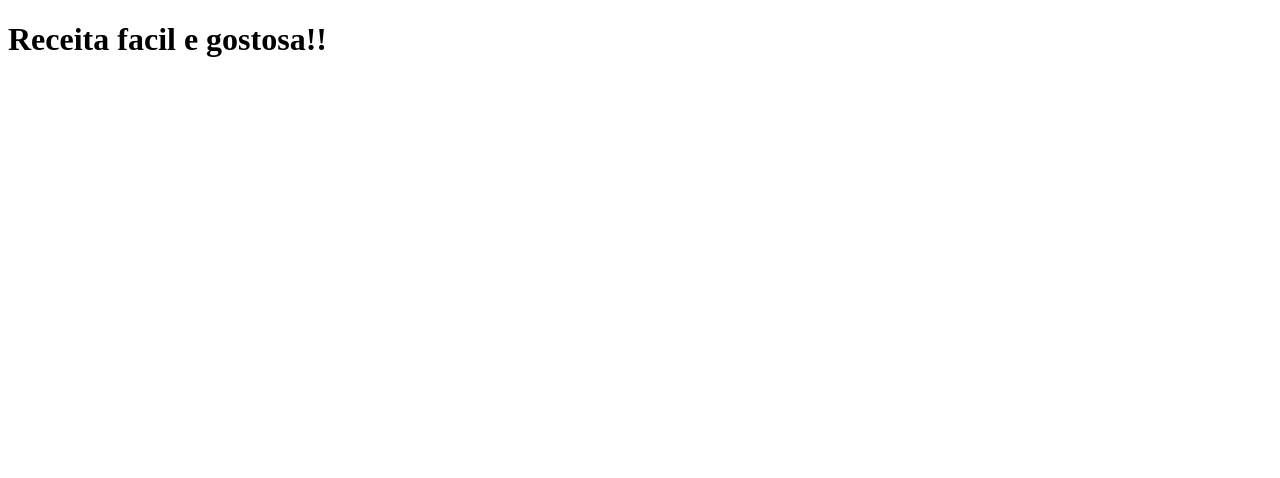
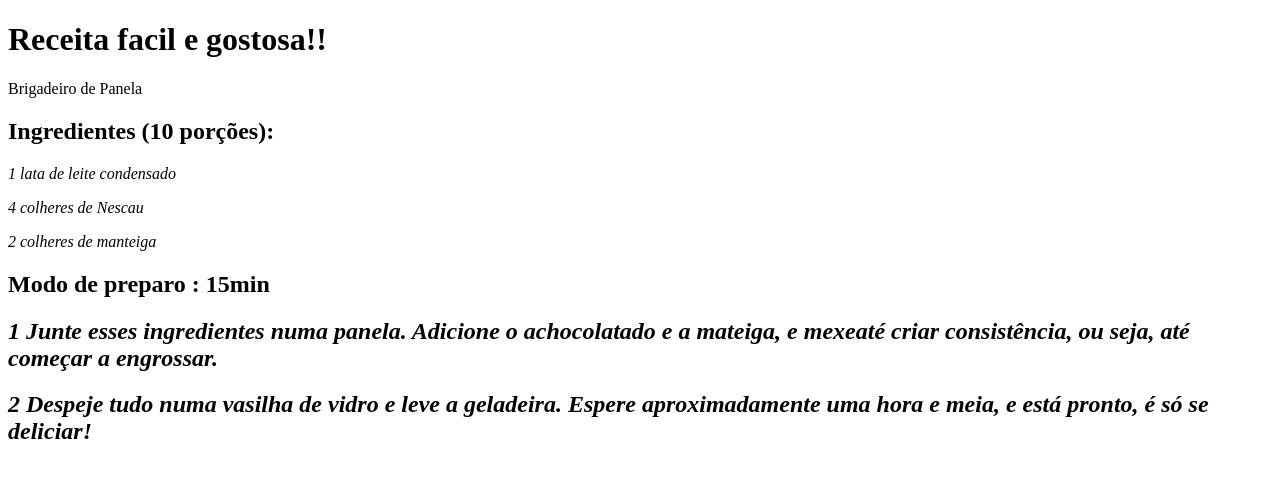
Before and after one commit to elainedemarck/Projeto-da-Eaine, a plain HTML site: page index.html in a window 1280 px wide. Drawn offline with Linux system fonts and the light colour scheme.

Commit message:
projeto aula 21

```diff
--- a/index.html
+++ b/index.html
@@ -7,9 +7,27 @@
     <link rel="stylesheet" href="style.css">
 </head>
 <body>
-    <head>
+    <header>
         <h1>Receita facil e gostosa!!</h1>
+        <p>Brigadeiro de Panela</p>
+    </header>
+    <section class="linha">
+        <h2 class="texto um"> Ingredientes (10 porções):</h2>
+        <p class="paragrafo"><em>1 lata de leite condensado</em></p>
+        <p class="paragrafo"><em>4 colheres de Nescau</em></p>
+        <p class="paragrafo"><em>2 colheres de manteiga</em></p>
+        <h2 class="texto dois">Modo de preparo : 15min </h2>
+        <h2 class="paragrafo"><em>1 Junte esses ingredientes numa panela. Adicione o achocolatado e a mateiga, e mexeaté criar consistência, ou seja, até começar a
+             engrossar.</em></h2>
+        <h2 class="paragrafo"><em>2 Despeje tudo numa vasilha de vidro e leve a geladeira. Espere aproximadamente uma hora e meia, e está pronto, é só se deliciar!</em></h2>
 
-    </head>
+
+
+
+
+
+    </section>
+
+
 </body>
 </html>
```
Also changed, not shown: usuario-3226-1b983be047a848c96147d0d0686b84fc.jpg (added).
